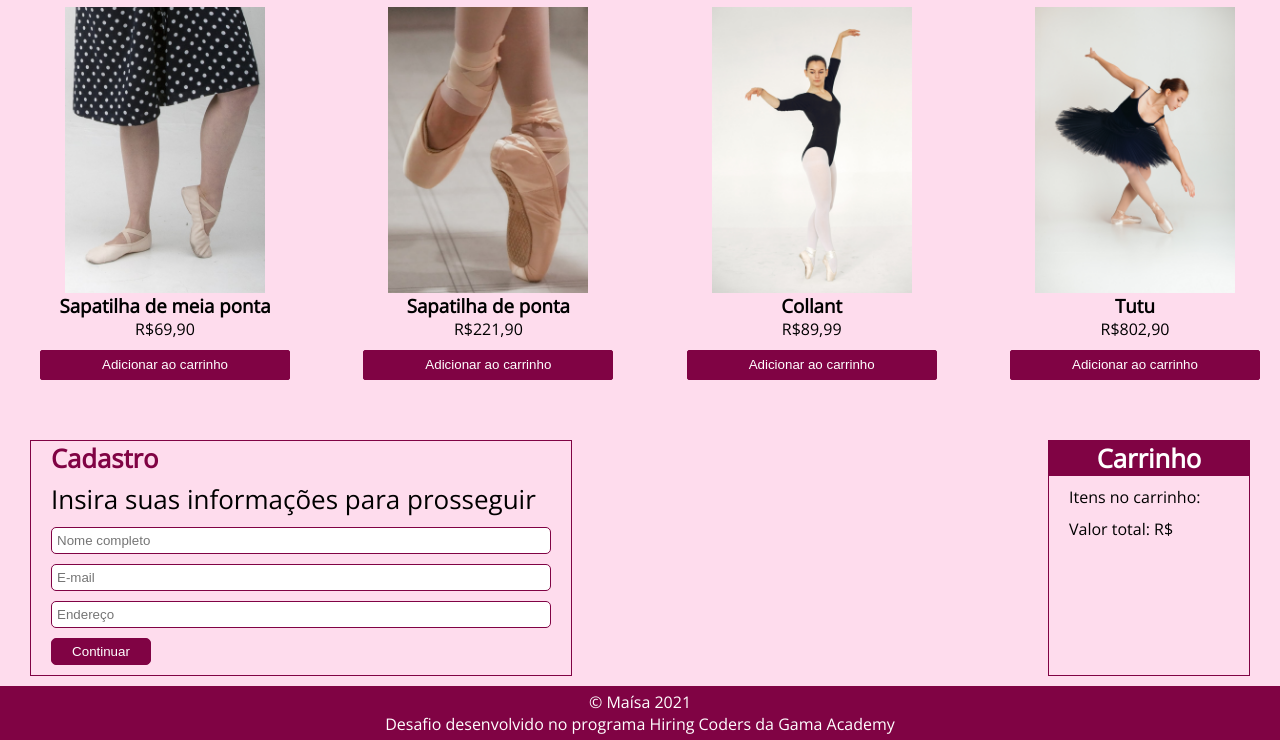
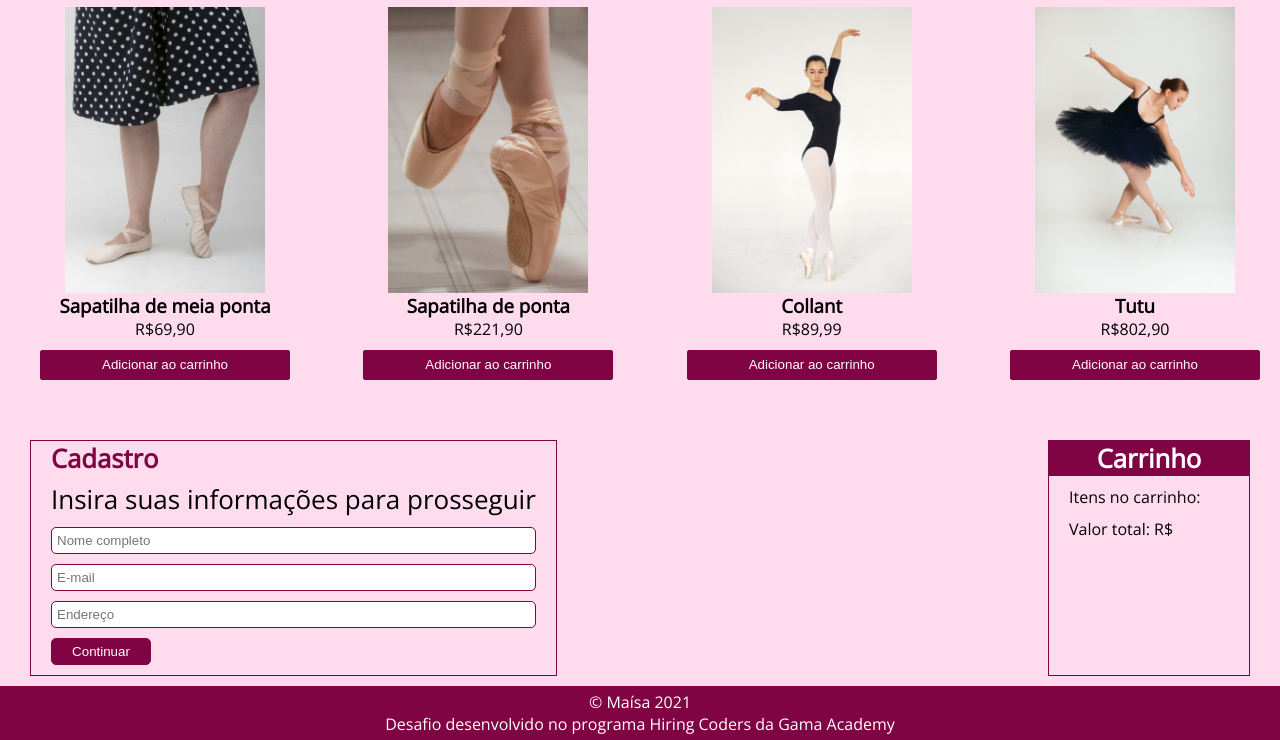
Before and after one commit to maisawr/sur-la-pointe, a plain HTML site: page index.html in a window 1280 px wide. Shown: the part 147-887 px from the top of the page. Drawn offline with nearby package versions, Linux system fonts and the light colour scheme; files whose address does not match are found by name; a web font is replaced by a local one.

Commit message:
Update style.css

```diff
--- a/styles/style.css
+++ b/styles/style.css
@@ -92,7 +92,7 @@ h2{
     flex-direction: column;
     justify-content: center;
     max-width: 700px;
-    min-width: 500px;
+    min-width: 200px;
     border: 1px solid #800344;
     padding: 0px 20px 0px 20px;
 }
```
